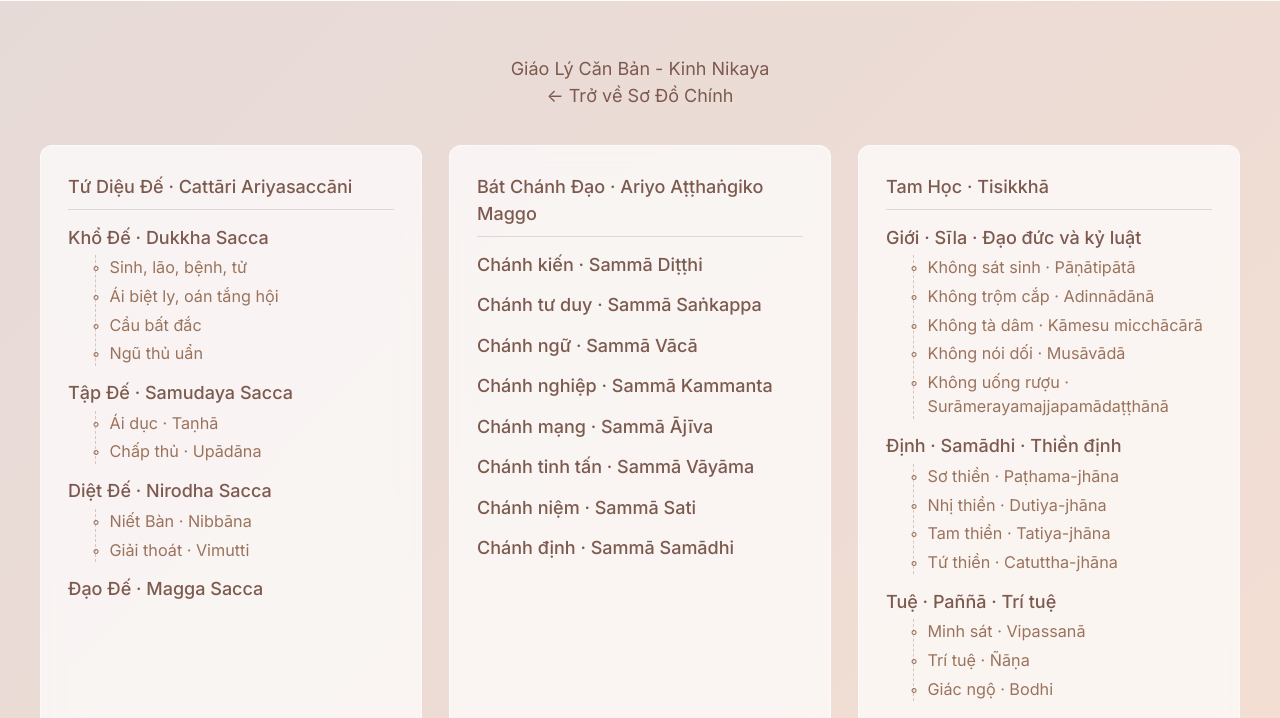
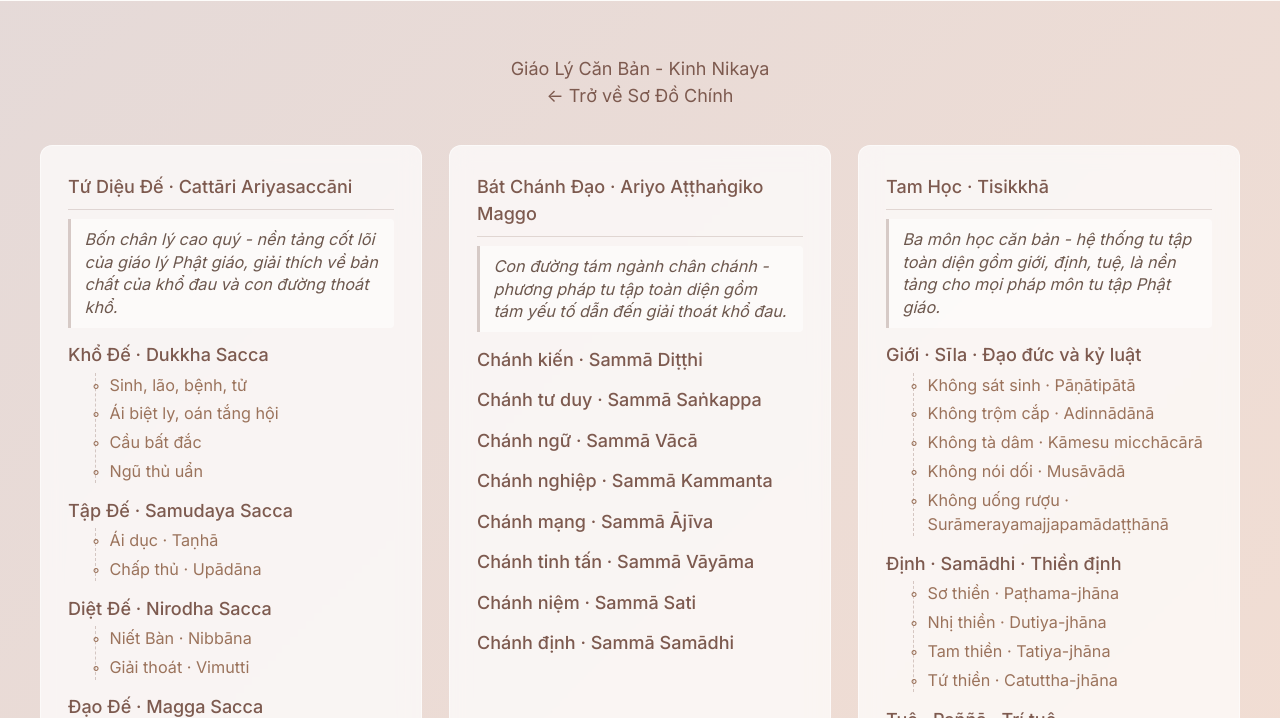
Before and after one commit to cschanhniem/hocthayminhtue, an Eleventy site: page src/mindmap/sections/core-teachings.njk in a window 1280 px wide. Shown: the part 82-800 px from the top of the page. Built offline with nearby package versions, Linux system fonts and the light colour scheme; Eleventy itself is replaced by a stand-in of ours; files that its build step writes are made by us from their sources.

Commit message:
update/details

```diff
--- a/src/_includes/layouts/mindmap.njk
+++ b/src/_includes/layouts/mindmap.njk
@@ -120,7 +120,21 @@ description: Mindmap các khái niệm Phật giáo từ kinh Nikaya
         color: #5a3f36;
         border-bottom: 1px solid rgba(125, 90, 79, 0.2);
         padding-bottom: 0.5rem;
+        margin-bottom: 0.5rem;
+    }
+
+    /* Concept description styling */
+    .concept-description {
+        font-size: 0.9rem;
+        color: #6d584e;
         margin-bottom: 0.75rem;
+        line-height: 1.4;
+        font-style: italic;
+        border-left: 3px solid rgba(125, 90, 79, 0.3);
+        padding-left: 0.75rem;
+        background-color: rgba(255, 255, 255, 0.5);
+        padding: 0.5rem 0.75rem;
+        border-radius: 0 4px 4px 0;
     }
 
     /* Child concept styling */
--- a/src/mindmap/sections/core-teachings.njk
+++ b/src/mindmap/sections/core-teachings.njk
@@ -13,6 +13,7 @@ title: Giáo Lý Căn Bản - Kinh Nikaya
       <div class="section-cards">
         <div class="concept-card">
           <h3><a href="/content/tu-dieu-de/">Tứ Diệu Đế · Cattāri Ariyasaccāni</a></h3>
+          <p class="concept-description">Bốn chân lý cao quý - nền tảng cốt lõi của giáo lý Phật giáo, giải thích về bản chất của khổ đau và con đường thoát khổ.</p>
           <ul>
             <li><a href="/content/kho-de/">Khổ Đế · Dukkha Sacca</a>
               <ul>
@@ -40,6 +41,7 @@ title: Giáo Lý Căn Bản - Kinh Nikaya
 
         <div class="concept-card">
           <h3><a href="/content/bat-chanh-dao/">Bát Chánh Đạo · Ariyo Aṭṭhaṅgiko Maggo</a></h3>
+          <p class="concept-description">Con đường tám ngành chân chánh - phương pháp tu tập toàn diện gồm tám yếu tố dẫn đến giải thoát khổ đau.</p>
           <ul>
             <li><a href="/content/chanh-kien">Chánh kiến · Sammā Diṭṭhi</a></li>
             <li><a href="/content/chanh-tu-duy">Chánh tư duy · Sammā Saṅkappa</a></li>
@@ -54,6 +56,7 @@ title: Giáo Lý Căn Bản - Kinh Nikaya
 
         <div class="concept-card">
           <h3><a href="/content/tam-hoc/">Tam Học · Tisikkhā</a></h3>
+          <p class="concept-description">Ba môn học căn bản - hệ thống tu tập toàn diện gồm giới, định, tuệ, là nền tảng cho mọi pháp môn tu tập Phật giáo.</p>
           <ul>
             <li>Giới · Sīla · Đạo đức và kỷ luật
               <ul>
@@ -84,6 +87,7 @@ title: Giáo Lý Căn Bản - Kinh Nikaya
 
         <div class="concept-card">
           <h3><a href="/content/thap-nhi-nhan-duyen/">Thập Nhị Nhân Duyên · Paṭiccasamuppāda</a></h3>
+          <p class="concept-description">Mười hai mắt xích nhân duyên - giáo lý giải thích chuỗi nhân quả của sự tồn tại và vòng luân hồi sinh tử.</p>
           <ul>
             <li>Vô minh · Avijjā → Hành · Saṅkhāra → Thức · Viññāṇa</li>
             <li>Danh sắc · Nāmarūpa → Lục nhập · Saḷāyatana → Xúc · Phassa</li>
--- a/src/mindmap/sections/practice-methods.njk
+++ b/src/mindmap/sections/practice-methods.njk
@@ -13,6 +13,7 @@ title: Pháp Môn Tu Tập - Kinh Nikaya
       <div class="section-cards">
         <div class="concept-card">
           <h3><a href="/content/tu-niem-xu/">Tứ Niệm Xứ · Satipaṭṭhāna</a></h3>
+          <p class="concept-description">Bốn lĩnh vực quán niệm - phương pháp thiền quán cốt lõi trong Phật giáo, tập trung vào thân, thọ, tâm và pháp.</p>
           <ul>
             <li><a href="/content/than-niem-xu/">Thân niệm xứ · Kāyānupassanā</a>
               <ul>
@@ -48,6 +49,7 @@ title: Pháp Môn Tu Tập - Kinh Nikaya
 
         <div class="concept-card">
           <h3><a href="/content/that-giac-chi/">Thất Giác Chi · Bojjhaṅga</a></h3>
+          <p class="concept-description">Bảy yếu tố giác ngộ - bảy phẩm chất tâm linh cần phát triển để đạt đến giác ngộ, từ chánh niệm đến tâm xả.</p>
           <ul>
             <li>Niệm giác chi · Sati-sambojjhaṅga
               <ul>
@@ -76,6 +78,7 @@ title: Pháp Môn Tu Tập - Kinh Nikaya
 
         <div class="concept-card">
           <h3><a href="/content/tu-chanh-can/">Tứ Chánh Cần · Sammappadhāna</a></h3>
+          <p class="concept-description">Bốn sự tinh tấn chân chánh - phương pháp nỗ lực đúng đắn để ngăn ngừa điều ác, phát triển điều thiện trong tu tập.</p>
           <ul>
             <li>Tinh cần ngăn ác pháp chưa sinh · Saṃvara-padhāna
               <ul>
@@ -106,6 +109,7 @@ title: Pháp Môn Tu Tập - Kinh Nikaya
 
         <div class="concept-card">
           <h3><a href="/content/tu-nhu-y-tuc/">Tứ Như Ý Túc · Iddhipāda</a></h3>
+          <p class="concept-description">Bốn phương tiện thành tựu - bốn yếu tố tâm linh giúp đạt được thành công trong tu tập và phát triển các năng lực tâm linh.</p>
           <ul>
             <li>Dục như ý túc · Chanda-iddhipāda
               <ul>
```
